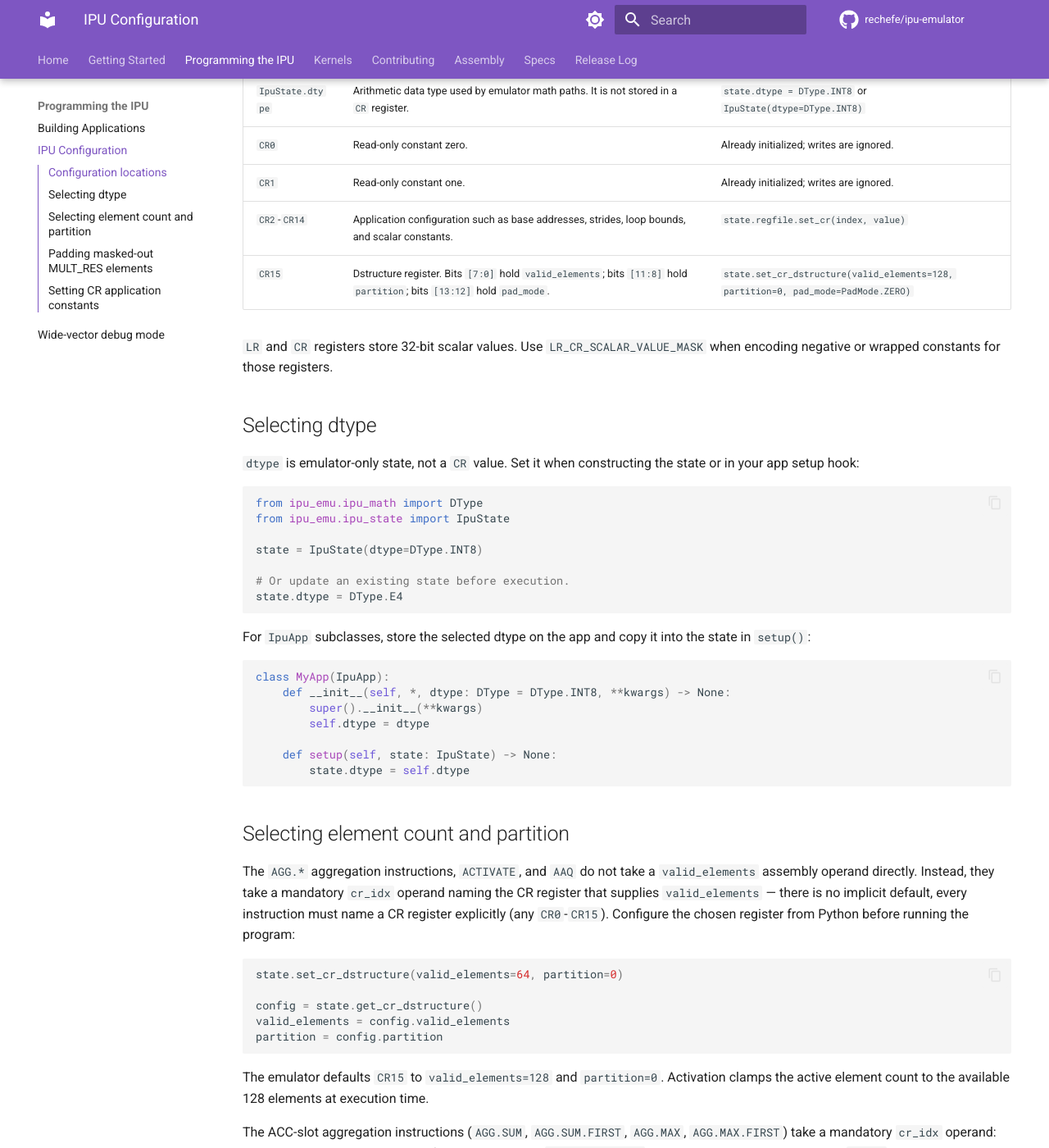
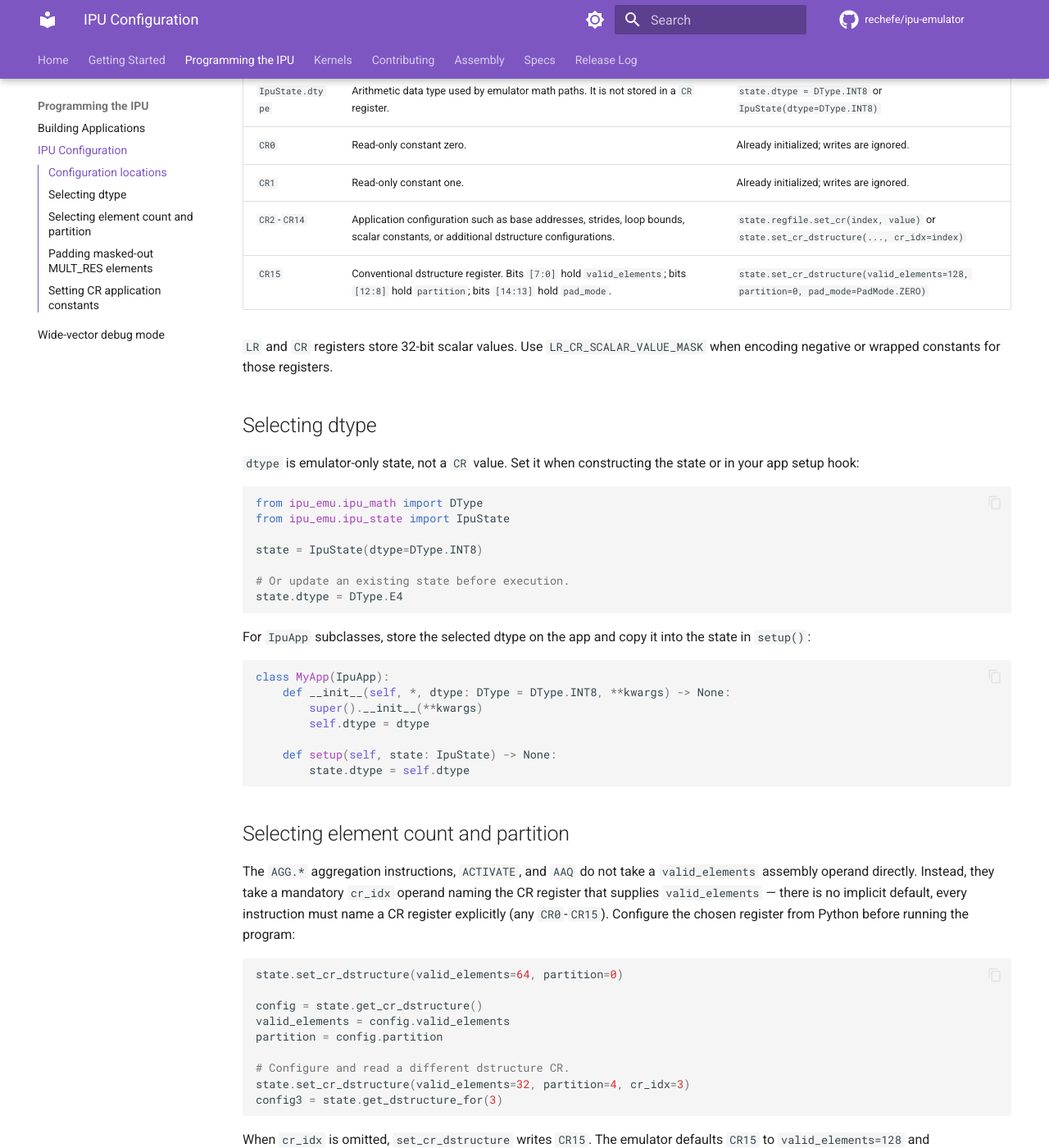
Before and after one commit to rechefe/ipu-emulator, an MkDocs documentation site: the page built from docs/content/ipu-configuration.md, in a window 1280 px wide and 1400 px high, scrolled down 327 px. Shown: the whole window at 82% size. Built offline with MkDocs 1.6.1 and Material for MkDocs 9.7.7, drawn with Linux system fonts in a browser that asks for light colours; comment, search, counter and statistics services are not loaded.

Commit message:
extend dstructure configuration handling from CR15 only to all CRs

````diff
--- a/docs/content/ipu-configuration.md
+++ b/docs/content/ipu-configuration.md
@@ -11,8 +11,8 @@ harnesses and tests.
 | `IpuState.dtype` | Arithmetic data type used by emulator math paths. It is not stored in a `CR` register. | `state.dtype = DType.INT8` or `IpuState(dtype=DType.INT8)` |
 | `CR0` | Read-only constant zero. | Already initialized; writes are ignored. |
 | `CR1` | Read-only constant one. | Already initialized; writes are ignored. |
-| `CR2`-`CR14` | Application configuration such as base addresses, strides, loop bounds, and scalar constants. | `state.regfile.set_cr(index, value)` |
-| `CR15` | Dstructure register. Bits `[7:0]` hold `valid_elements`; bits `[11:8]` hold `partition`; bits `[13:12]` hold `pad_mode`. | `state.set_cr_dstructure(valid_elements=128, partition=0, pad_mode=PadMode.ZERO)` |
+| `CR2`-`CR14` | Application configuration such as base addresses, strides, loop bounds, scalar constants, or additional dstructure configurations. | `state.regfile.set_cr(index, value)` or `state.set_cr_dstructure(..., cr_idx=index)` |
+| `CR15` | Conventional dstructure register. Bits `[7:0]` hold `valid_elements`; bits `[12:8]` hold `partition`; bits `[14:13]` hold `pad_mode`. | `state.set_cr_dstructure(valid_elements=128, partition=0, pad_mode=PadMode.ZERO)` |
 
 `LR` and `CR` registers store 32-bit scalar values. Use
 `LR_CR_SCALAR_VALUE_MASK` when encoding negative or wrapped constants for those
@@ -61,9 +61,14 @@ state.set_cr_dstructure(valid_elements=64, partition=0)
 config = state.get_cr_dstructure()
 valid_elements = config.valid_elements
 partition = config.partition
+
+# Configure and read a different dstructure CR.
+state.set_cr_dstructure(valid_elements=32, partition=4, cr_idx=3)
+config3 = state.get_dstructure_for(3)
 ```
 
-The emulator defaults `CR15` to `valid_elements=128` and `partition=0`.
+When `cr_idx` is omitted, `set_cr_dstructure` writes `CR15`. The emulator
+defaults `CR15` to `valid_elements=128` and `partition=0`.
 Activation clamps the active element count to the available 128 elements at execution
 time.
 
````
Also changed, not shown: 3 other files.
